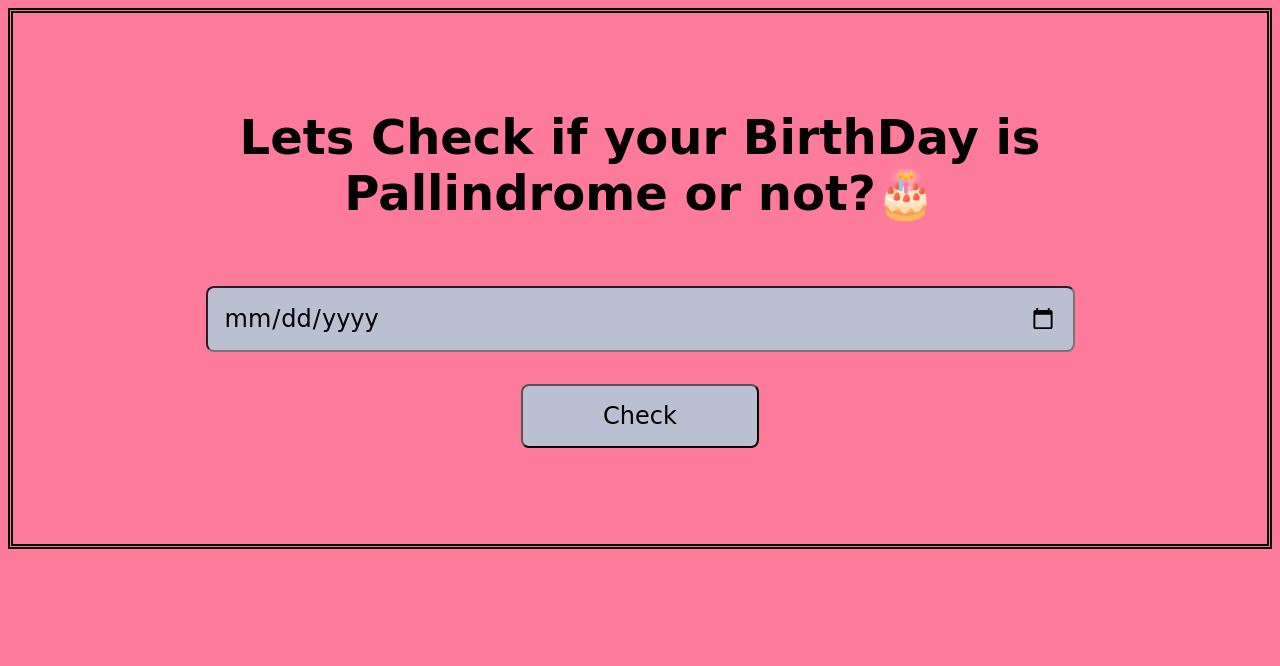
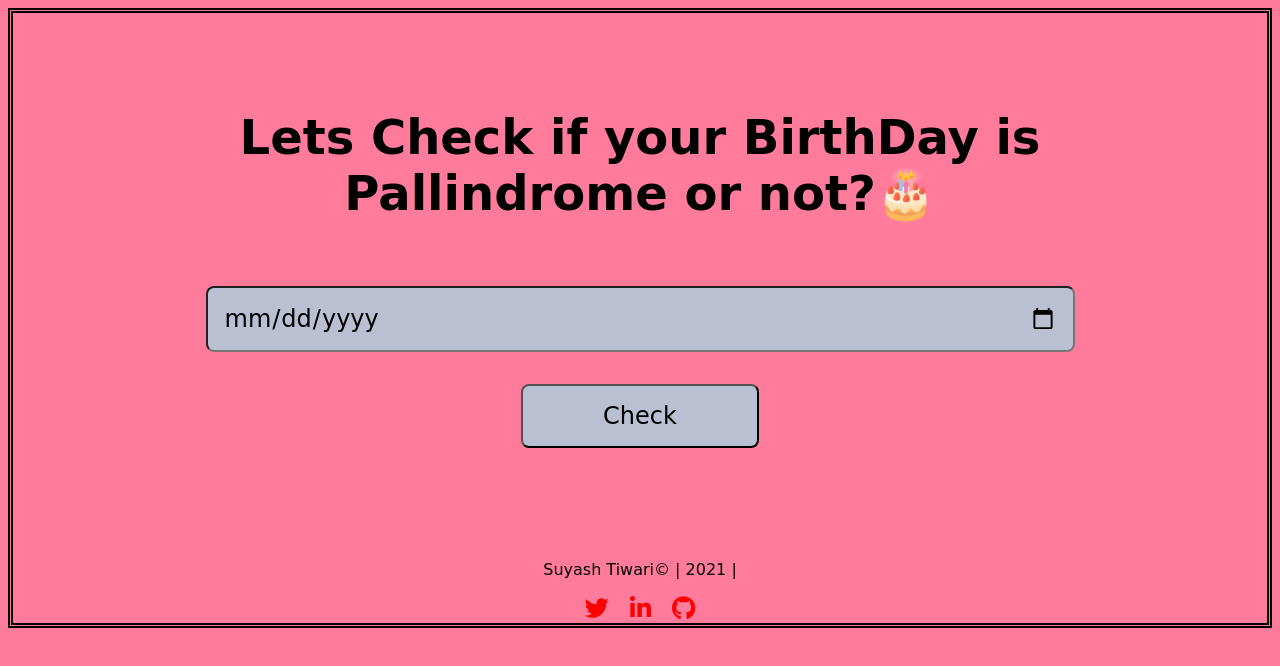
Before and after one commit to SuyashTiwariCoder/pallindrome, a plain HTML site: page index.html in a window 1280 px wide. Drawn offline with Linux system fonts and the light colour scheme; a web font is replaced by a local one.

Commit message:
links added

```diff
--- a/index.html
+++ b/index.html
@@ -19,6 +19,18 @@
       <button id="check-btn">Check</button>
       <div id="result"></div>
     </div>
+    <footer>
+      <p>Suyash Tiwari© | 2021 | </p>
+      <div class="icons">
+
+          <a href="https://twitter.com/Suyashcodex"> </i><i class="fab fa-twitter"></i></a>
+
+          <a href="https://linkedin.com/in/suyash-tiwari-372a5a21a/"><i class="fab fa-linkedin-in"></i></a>
+          <a href="https://github.com/SuyashTiwariCoder"><i class="fab fa-github"></i></a>
+      </div>
+  </footer>
+  <script src="https://kit.fontawesome.com/0dbbe70cac.js" crossorigin="anonymous"></script>
+
 
     <script src="/app.js"></script>
   </body>
--- a/style.css
+++ b/style.css
@@ -60,3 +60,14 @@ body {
 
     back
 } */
+
+footer{
+    display: flex;
+    flex-direction: column;
+    align-items: center;
+}
+footer a{
+    font-size: 1.5rem;
+    color: red;
+    padding: 0.5rem;
+}
```
